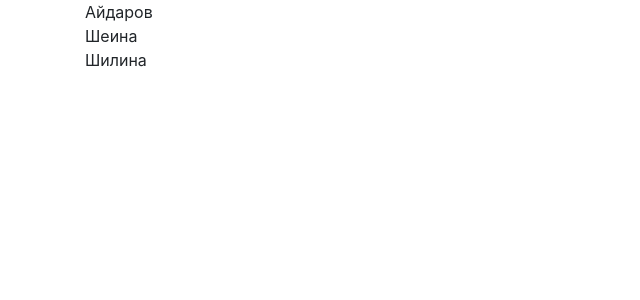
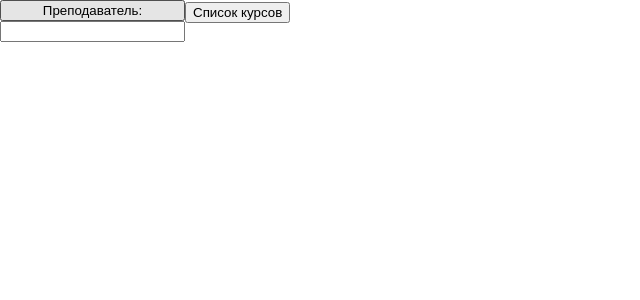
Before and after one commit to TetherOne/course-system, a Django app: page /platform/ in a window 1280 px wide. Shown: the top 300 px of the page, without its empty margins (0-640 px from the left). Run offline with Django 5.2, Linux system fonts and the light colour scheme; data comes from the database, SQL or seed files in the repository; some libraries are stand-ins or nearby versions.

Commit message:
kinda made 'load teacher'

```diff
--- a/courseapp/templates/courseapp/teacher-profiles.html
+++ b/courseapp/templates/courseapp/teacher-profiles.html
@@ -1,24 +1,28 @@
 <!DOCTYPE html>
-<html lang="en">
+<html>
 <head>
-    <meta charset="UTF-8">
-    <title>Title</title>
-    <link rel="stylesheet" href="https://stackpath.bootstrapcdn.com/bootstrap/4.1.3/css/bootstrap.min.css" integrity="sha384-MCw98/SFnGE8fJT3GXwEOngsV7Zt27NXFoaoApmYm81iuXoPkFOJwJ8ERdknLPMO" crossorigin="anonymous">
-    <script src="https://cdnjs.cloudflare.com/ajax/libs/vue/2.6.14/vue.js"></script>
-    <script src="https://cdnjs.cloudflare.com/ajax/libs/axios/1.6.7/axios.js"></script>
+    <title>Изучаем Vue 3</title>
+    <meta charset="utf-8"/>
+    <script src="https://unpkg.com/vue"></script>
+    <link rel="stylesheet" href="/static/style.css">
 </head>
 <body>
-
 {% verbatim %}
-<div class="container" id="teacher-profiles">
-    <div v-for="teacher_profile in teacherprofiles">
-
-        {{ teacher_profile.surname }}
+<div id="app" class="flex-column">
+    <div class="flex-row">
+        <div class="flex-column">
+            <button @click="loadTeacher">Преподаватель:</button>
+            <input id="teacherInput" type="text">
+        </div>
+        <div>
+            <button @click="loadCourses">Список курсов</button>
+        </div>
+    </div>
+    <div id="content" class="flex-column">
 
     </div>
 </div>
 {% endverbatim %}
-
 <script src="/static/app.js"></script>
 </body>
 </html>
--- a/static/app.js
+++ b/static/app.js
@@ -1,14 +1,46 @@
-new Vue({
-    el: '#teacher-profiles',
-    data: {
-        teacherprofiles: []
+const hostname = '127.0.0.1';
+const port = 8000;
+const URL = `http://${hostname}:${port}`;
+
+
+
+Vue.createApp({
+    data() {
+        return {
+            teacherProfile: `
+                <header class="flex-row"">
+                    <img src="#" alt="Фото">
+                    <div class="flex-column">
+                        <div class="label">{surname} {name} {fatherName}</div>
+                        <div class="label">Факультет: {faculty}</div>
+                    </div>
+                </header>
+                <div class="courses flex-column">
+                    <div>Курс 1</div>
+                    <div>Курс 2</div>
+                    <div>Курс 3</div>
+                </div>
+            `
+        }
     },
-    created: function () {
-        const vm = this;
-        axios.get('/api/teacher-profiles/?format=json')
-            .then(function (response) {
-                vm.teacherprofiles = response.data
-            })
+    methods: {
+        loadTeacher() {
+            const id = document.getElementById('teacherInput').value;
+            fetch(`${URL}/api/teacher-profiles/${id}/?format=json`).then(
+                response => {
+                    return response.json();
+                }
+            ).then(
+                json => {
+                    document.getElementById('content').innerHTML = this.teacherProfile
+                        .replace('{surname}', json.surname)
+                        .replace('{fatherName}', json.father_name)
+                        .replace('{faculty}', json.faculty);
+                }
+            );
+        },
+        loadCurses() {
+
+        }
     }
-}
-)
+}).mount('#app');
--- /dev/null
+++ b/static/style.css
@@ -0,0 +1,46 @@
+:root {
+    --font: 'Segoe UI';
+}
+
+body {
+    margin: 0;
+    padding: 0;
+    box-sizing: border-box;
+    font-family: var(--font);
+}
+
+.flex-row {
+    display: flex;
+    flex-direction: row;
+}
+
+.flex-column {
+    display: flex;
+    flex-direction: column;
+}
+
+header {
+    background-color: #323232;
+    padding: 1rem;
+}
+
+header * {
+    margin: 1rem;
+}
+
+header .label {
+    background-color: #FFF;
+    border-radius: .5em;
+    padding: 0.5em;
+}
+
+.courses {
+}
+
+.courses > div {
+    margin: 1rem;
+    background-color: #FFF;
+    border: 1em solid #c0c0c0;
+    padding: 1em;
+    border-radius: 0.7em;
+}
```
